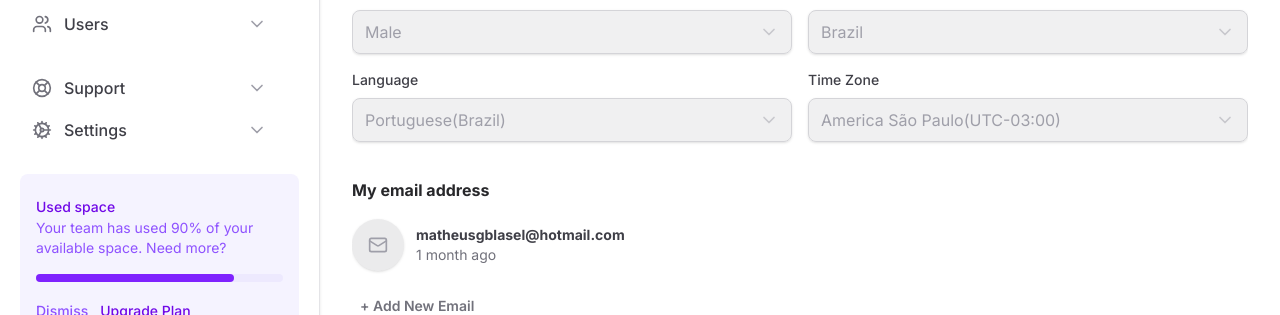
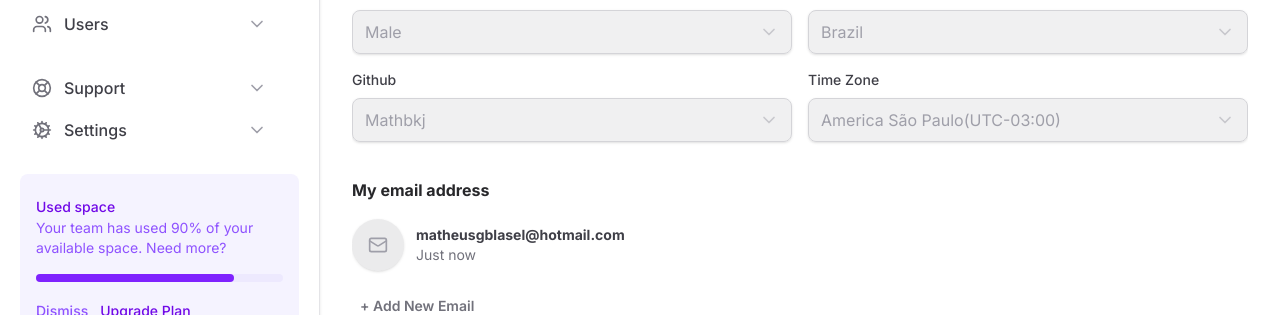
Before and after one commit to Mathbkj/rocketseat-tailwindmastering, a Next.js app: page / in a window 1280 px wide. Both pictures are taken after a click on the tab "Profile". Shown: the part 368-683 px from the top of the page. Built offline with nearby package versions, Linux system fonts and the light colour scheme.

Commit message:
Added Profile Tab

```diff
--- a/src/components/Button.tsx
+++ b/src/components/Button.tsx
@@ -14,9 +14,9 @@ const button = tv({
       ghost:
         "rounded-md px-2 hover:bg-zinc-100/70 dark:hover:bg-white/5 text-zinc-500 dark:text-zinc-300 shadow-none",
       outline:
-        "border border-zinc-300 text-zinc-700  hover:bg-zinc-50 dark:border-zinc-700 dark:text-zinc-300 dark:hover:bg-zinc-800",
+        "border border-zinc-300 text-zinc-700  hover:bg-zinc-100/70 dark:border-zinc-700 dark:text-zinc-300 dark:hover:bg-zinc-800",
       filled:
-        "flex my-px bg-zinc-700/10 text-zinc-400 h-13 w-13 dark:bg-zinc-300/10 dark:text-zinc-700 rounded-full max-lg:self-center justify-center items-center",
+        "flex my-px bg-zinc-700/10 text-zinc-400 h-13 w-13 dark:bg-zinc-300/10 dark:text-zinc-500 rounded-full max-lg:self-center justify-center items-center",
     },
   },
   defaultVariants: {
--- a/src/components/Inputs/Text/TextItem.tsx
+++ b/src/components/Inputs/Text/TextItem.tsx
@@ -12,7 +12,7 @@ interface ControlProps extends ComponentProps<'input'>{};
 
 
 export function Control(props:ControlProps){
-return <input {...props} disabled={props.disabled} placeholder={props.placeholder || "Search"} className="border-0 bg-transparent px-3 pt-0.5 text-zinc-900 w-full placeholder-zinc-800 disabled:placeholder-zinc-400 dark:disabled:placeholder-zinc-700 outline-none dark:placeholder-zinc-400 dark:text-zinc-100"/>
+return <input {...props} disabled={props.disabled} placeholder={props.placeholder || "Search"} className="border-0 bg-transparent px-3 pt-0.5 text-zinc-900 w-full placeholder-zinc-800 disabled:placeholder-zinc-400 dark:disabled:placeholder-zinc-700 outline-none disabled:cursor-not-allowed dark:placeholder-zinc-400 dark:text-zinc-100"/>
 }
 export interface RootProps extends ComponentProps<"div"> {}
 
--- a/src/components/SettingsTabs/index.tsx
+++ b/src/components/SettingsTabs/index.tsx
@@ -7,9 +7,10 @@ import { Bold, Italic, Link, List, ListOrdered, Mail } from "lucide-react";
 import { Line } from "@/components/Line";
 import * as FileInput from "@/components/Uploader/Uploader";
 import { TextInput } from "@/components/Inputs/Text";
-import * as Dropdown from "@/components/Inputs/Dropdown/Dropdown";
+import * as Dropdown from "@/components/Inputs/Select/Select";
 import { Button } from "@/components/Button";
 import { ProfileImg } from "../ProfileImg";
+import { passedTime } from "@/utils/passedTime";
 
 export const SettingsTabs: FC = () => {
   const [currentTab, setCurrentTab] = useState("tab1");
@@ -351,11 +352,11 @@ export const SettingsTabs: FC = () => {
                 </div>
                 <div className="flex flex-col gap-2">
                   <h1 className="text-sm font-medium text-zinc-700 dark:text-zinc-300">
-                    Language
+                    Github
                   </h1>
                   <Dropdown.Container
                     disabled
-                    placeholder="Portuguese(Brazil)"
+                    placeholder="Mathbkj"
                   />
                 </div>
                 <div className="flex flex-col gap-2">
@@ -380,7 +381,7 @@ export const SettingsTabs: FC = () => {
                       matheusgblasel@hotmail.com
                     </strong>
                     <span className=" text-zinc-500 text-sm dark:text-zinc-400">
-                      1 month ago
+                      {passedTime()}
                     </span>
                   </section>
                   </div>
--- /dev/null
+++ b/src/utils/passedTime.ts
@@ -0,0 +1,20 @@
+export function passedTime(): string {
+    const initial: Date = new Date(2025, 3, 2, 20, 0);
+    const now: Date = new Date();
+
+    const diffInMilliseconds: number = now.getTime() - initial.getTime();
+    const diffInSeconds: number = Math.floor(diffInMilliseconds / 1000);
+
+    if (diffInSeconds <= 0) return "Just now";
+
+    const days: number = Math.floor(diffInSeconds / (24 * 3600));
+    if (days > 0) return `${days} day${days > 1 ? 's' : ''} ago`;
+
+    const hours: number = Math.floor(diffInSeconds / 3600);
+    if (hours > 0) return `${hours} hour${hours > 1 ? 's' : ''} ago`;
+
+    const minutes: number = Math.floor(diffInSeconds / 60);
+    if (minutes > 0) return `${minutes} minute${minutes > 1 ? 's' : ''} ago`;
+
+    return `${diffInSeconds} second${diffInSeconds > 1 ? 's' : ''} ago`;
+}
```
Also changed, not shown: src/components/Inputs/Select/Select.tsx (renamed from src/components/Inputs/Dropdown/Dropdown.tsx).
